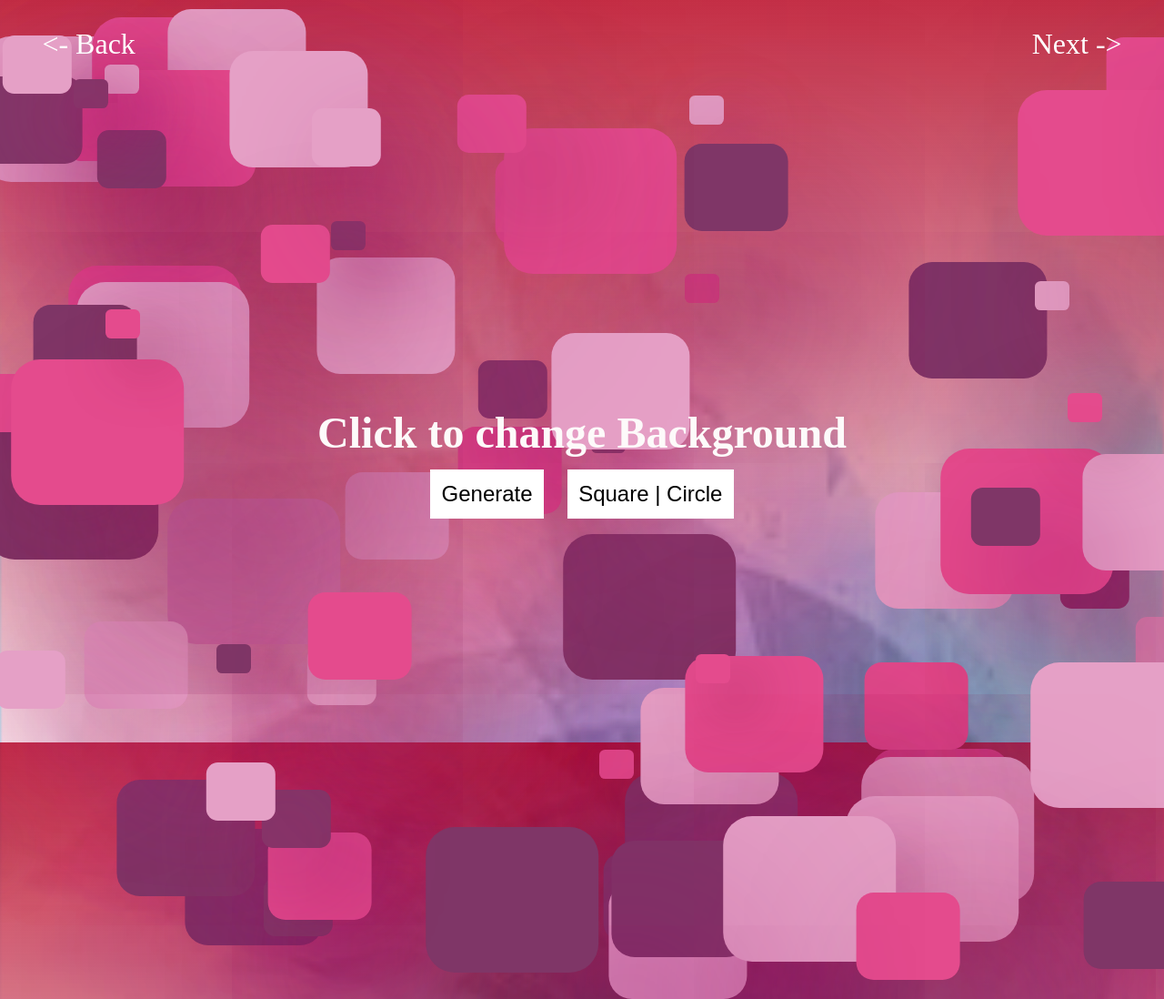
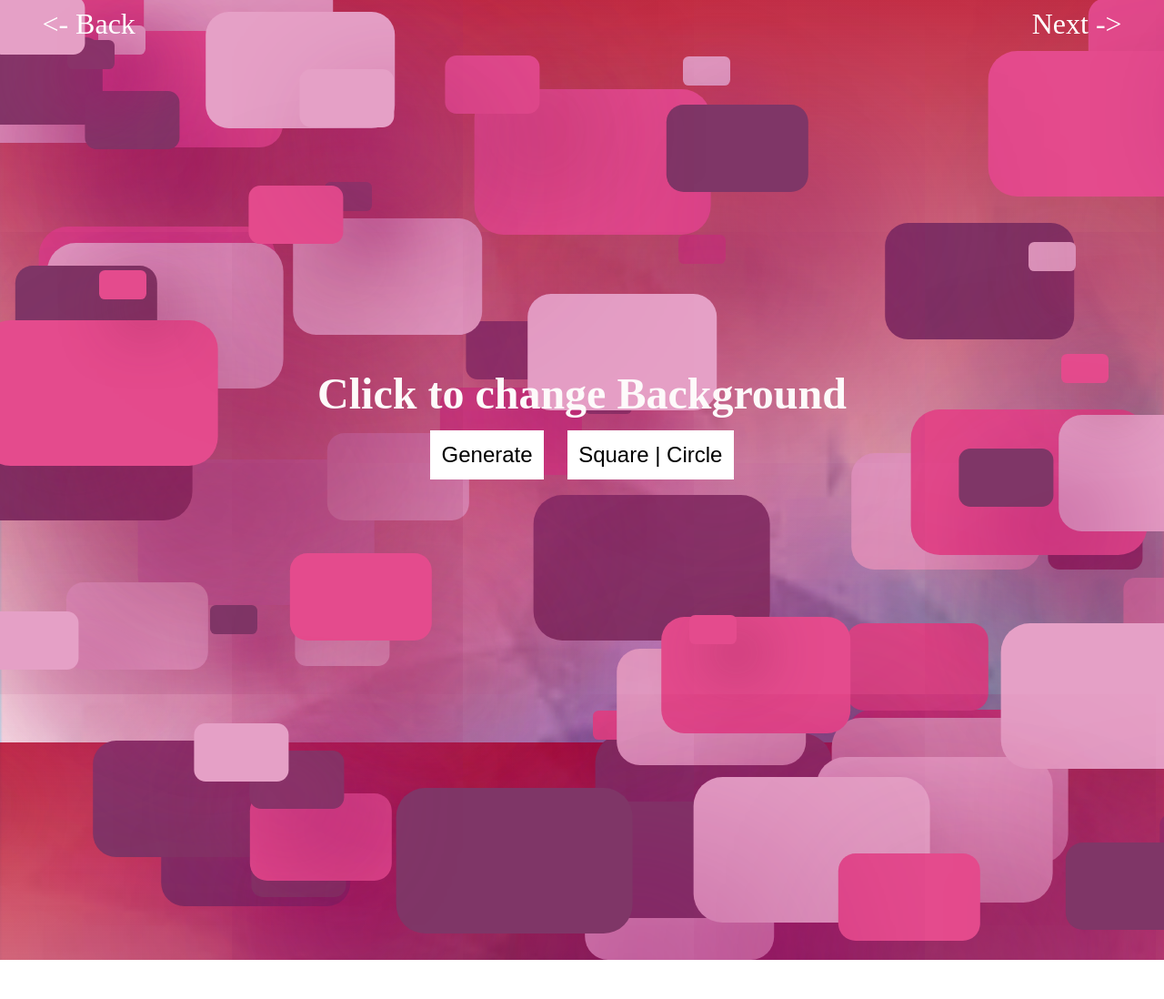
Before and after one commit to Mallika-2002/code-Alpha, a plain HTML site: page bg-generate.html in a window 1280 px wide. Shown: the top 1098 px of the page at 91% size. After the commit the page ends 1055 px from the top, so only its background shows below. Drawn offline with nearby package versions, Linux system fonts and the light colour scheme.

Commit message:
Update bg-generate.html

```diff
--- a/bg-generate.html
+++ b/bg-generate.html
@@ -10,7 +10,7 @@
 
       nav {
         display: flex;
-        height: 10vh;
+        /* height: 10%; */
         justify-content: space-between;
         align-items: center;
        /* z-index:1; */
@@ -30,7 +30,7 @@
         border-bottom: 1px solid white;
       }
       .txt{
-        position: relative;
+        position:relative;
         z-index:1;
         font-size:3em;
         color:rgb(253, 250, 250);
@@ -55,7 +55,7 @@
 
       .block {
         position: absolute;
-        width: 3vw;
+        width: 4vw;
         height: 4vh;
         border-radius: 0.5vw;
       }
```
